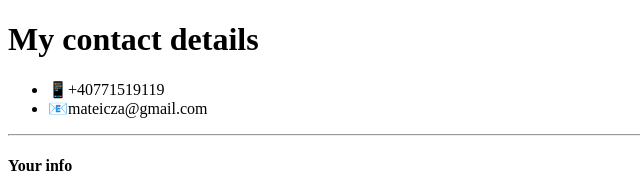
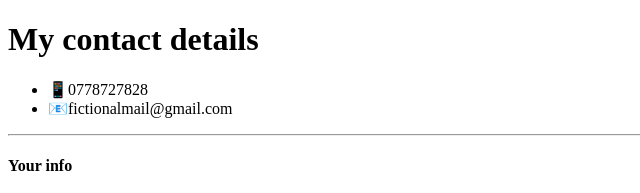
Before and after one commit to MateiC02a/cv, a plain HTML site: page contact.html in a window 1280 px wide. Shown: the top 193 px of the page, 0-640 px from the left. Drawn offline with Linux system fonts and the light colour scheme.

Commit message:
Update contact.html

```diff
--- a/contact.html
+++ b/contact.html
@@ -7,8 +7,8 @@
   <body>
     <h1>My contact details</h1>
     <ul>
-      <li>📱+40771519119</li>
-      <li>📧mateicza@gmail.com</li>
+      <li>📱0778727828</li>
+      <li>📧fictionalmail@gmail.com</li>
     </ul>
     <hr>
     <h4>Your info</h4>
```
